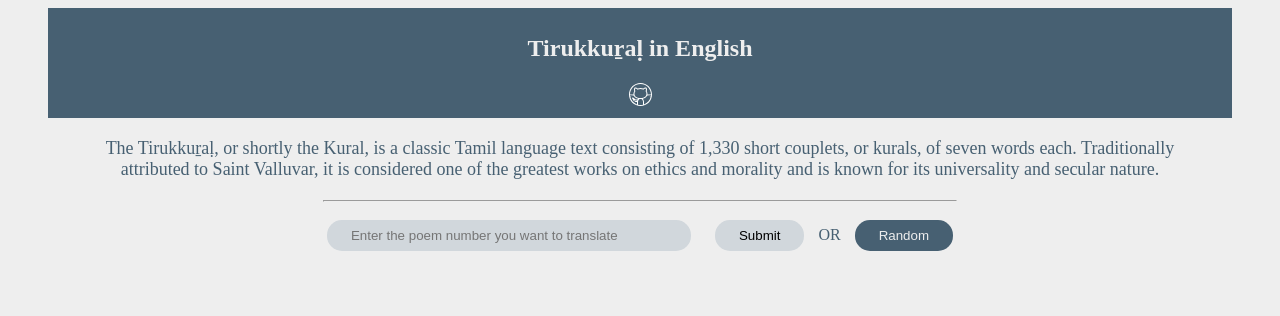
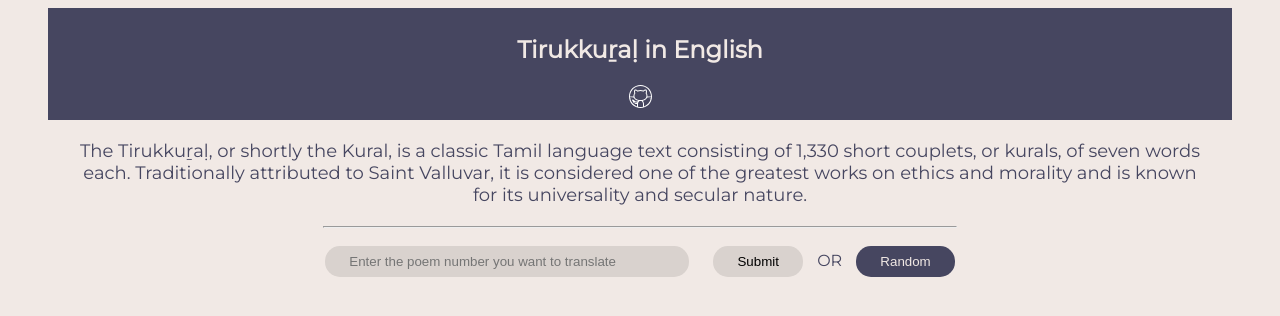
Before and after one commit to Tanay-J/kural-translator, a plain HTML site: page index.html in a window 1280 px wide. Drawn offline with Linux system fonts and the light colour scheme.

Commit message:
changed color scheme and font

```diff
--- a/styles.css
+++ b/styles.css
@@ -1,13 +1,15 @@
+@import url('https://fonts.googleapis.com/css2?family=Montserrat&display=swap');
 
 
 :root{
-    --primary-color: #476072;
-    --primary-light: #D1D7DC;
-    --text-light: #EEEEEE;
-    --text-dark: #476072;
+    --primary-color: #464660;
+    --primary-light: #D9D2CE;
+    --text-light: #F1E9E5;
+    --text-dark: #464660;
 }
 body{
-    background-color: #EEEEEE;
+    background-color: #F1E9E5;
+    font-family: 'Montserrat', sans-serif;
 }
 nav{
     background-color: var(--primary-color);
```
